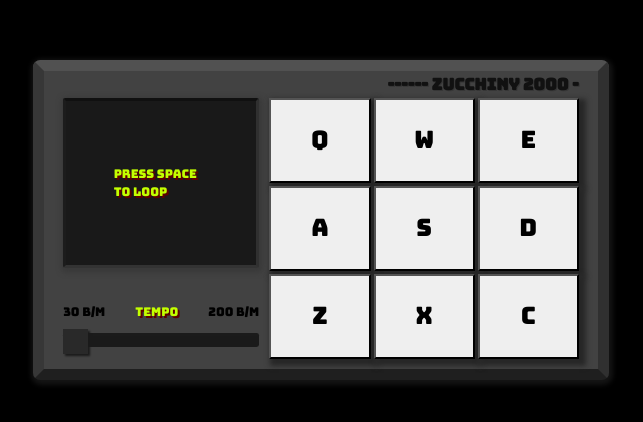
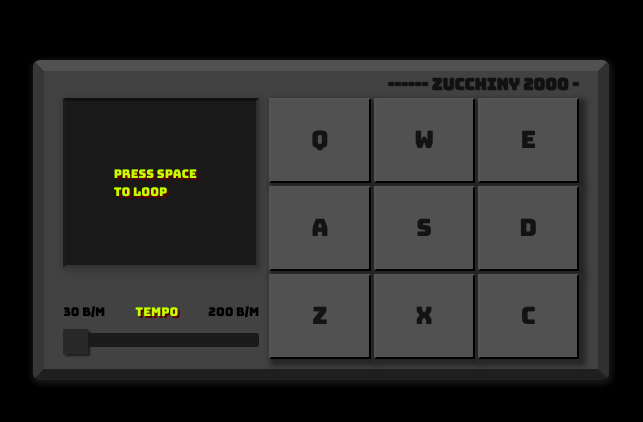
Before and after one commit to uuuuuvika/Drum-Machine, a React (Create React App) app: page / in a window 1280 px wide. Shown: the part 180-602 px from the top of the page, without its empty margins (319-962 px from the left). Built offline with nearby package versions, Linux system fonts and the light colour scheme.

Commit message:
color change

```diff
--- a/src/App.css
+++ b/src/App.css
@@ -85,6 +85,8 @@ h6 {
 
 .drum-pad {
   box-shadow: 4px 4px 5px 3px #272727;
+  color:  rgb(19, 19, 19);
+  background-color: #515151;
 }
 
 .drum-pad:hover {
--- a/src/App.js
+++ b/src/App.js
@@ -103,6 +103,9 @@ function App() {
 								:
 								<div>
 									{displayString} {bytesPerMinute} b/m
+									<br></br>
+									<br></br>
+									press space to loop
 								</div>
 							}
 						</div>
```
